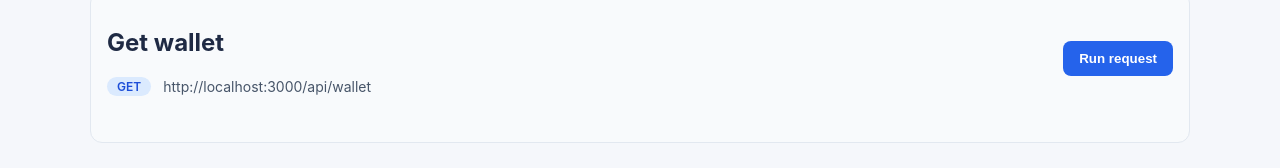
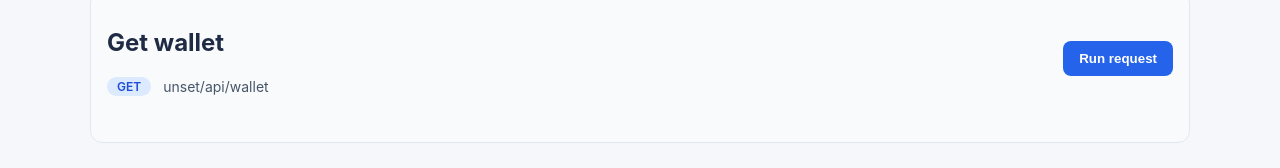
Before and after one commit to principe-sys/gameflip-monitory, a React (Vite) app in the folder frontend/: page /wallet in a window 1280 px wide. Shown: the part 180-348 px from the top of the page. Built offline with nearby package versions, Linux system fonts and the light colour scheme; no server answers.

Commit message:
Normalize API base handling for Vite dev

```diff
--- a/frontend/src/components/RequestPanel.tsx
+++ b/frontend/src/components/RequestPanel.tsx
@@ -3,7 +3,8 @@ import JsonViewer from './JsonViewer';
 import LoadingSpinner from './LoadingSpinner';
 import ErrorBanner from './ErrorBanner';
 
-const API_BASE = import.meta.env.VITE_API_BASE ?? '';
+const API_BASE =
+  import.meta.env.VITE_API_BASE ?? (import.meta.env.DEV ? 'http://localhost:3000' : '');
 
 type RequestPanelProps = {
   title: string;
--- a/frontend/src/pages/Home.tsx
+++ b/frontend/src/pages/Home.tsx
@@ -4,7 +4,8 @@ import JsonViewer from '../components/JsonViewer';
 import LoadingSpinner from '../components/LoadingSpinner';
 import ErrorBanner from '../components/ErrorBanner';
 
-const API_BASE = import.meta.env.VITE_API_BASE ?? '';
+const API_BASE =
+  import.meta.env.VITE_API_BASE ?? (import.meta.env.DEV ? 'http://localhost:3000' : '');
 
 const Home = () => {
   const [status, setStatus] = useState<unknown | null>(null);
```
Also changed, not shown: 1 other file (tests, documents, lock files or other folders).
